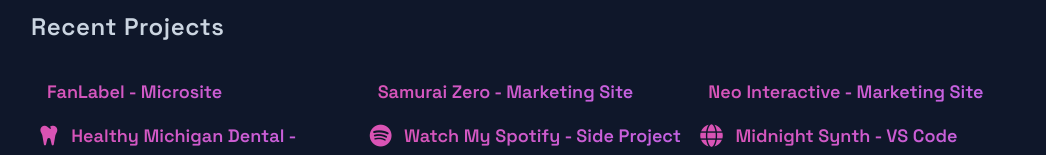
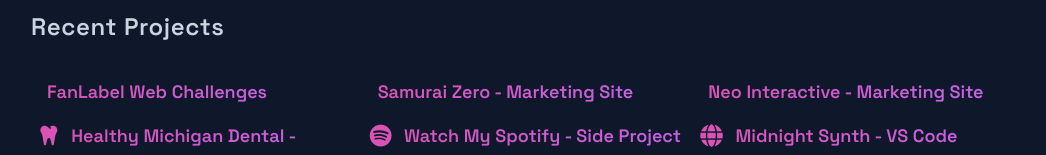
Before and after one commit to emkelley/emk.dev, a Vue app: page / in a window 1280 px wide. Shown: the part 471-626 px from the top of the page, without its empty margins (113-1159 px from the left). Built offline with nearby package versions, Linux system fonts and the light colour scheme; some icons are missing.

Commit message:
update fanlabel link

```diff
--- a/src/views/Home.vue
+++ b/src/views/Home.vue
@@ -1,8 +1,8 @@
 <script setup>
 const projects = [
   {
-    name: "FanLabel - Microsite",
-    url: "https://play.fanlabel.com",
+    name: "FanLabel Web Challenges",
+    url: "https://challenges.fanlabel.com",
     icon: "fak fa-fanlabel",
     repo: "",
   },
```
